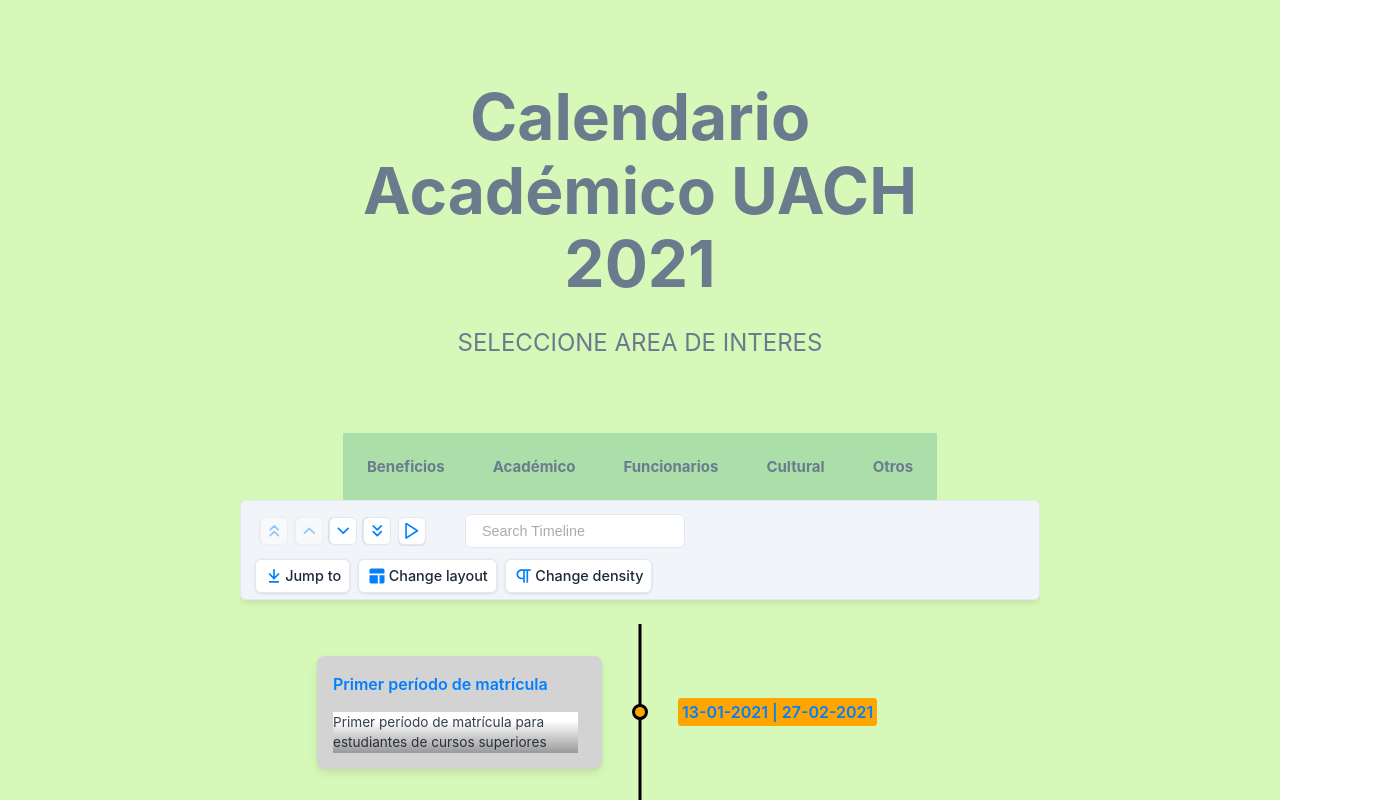
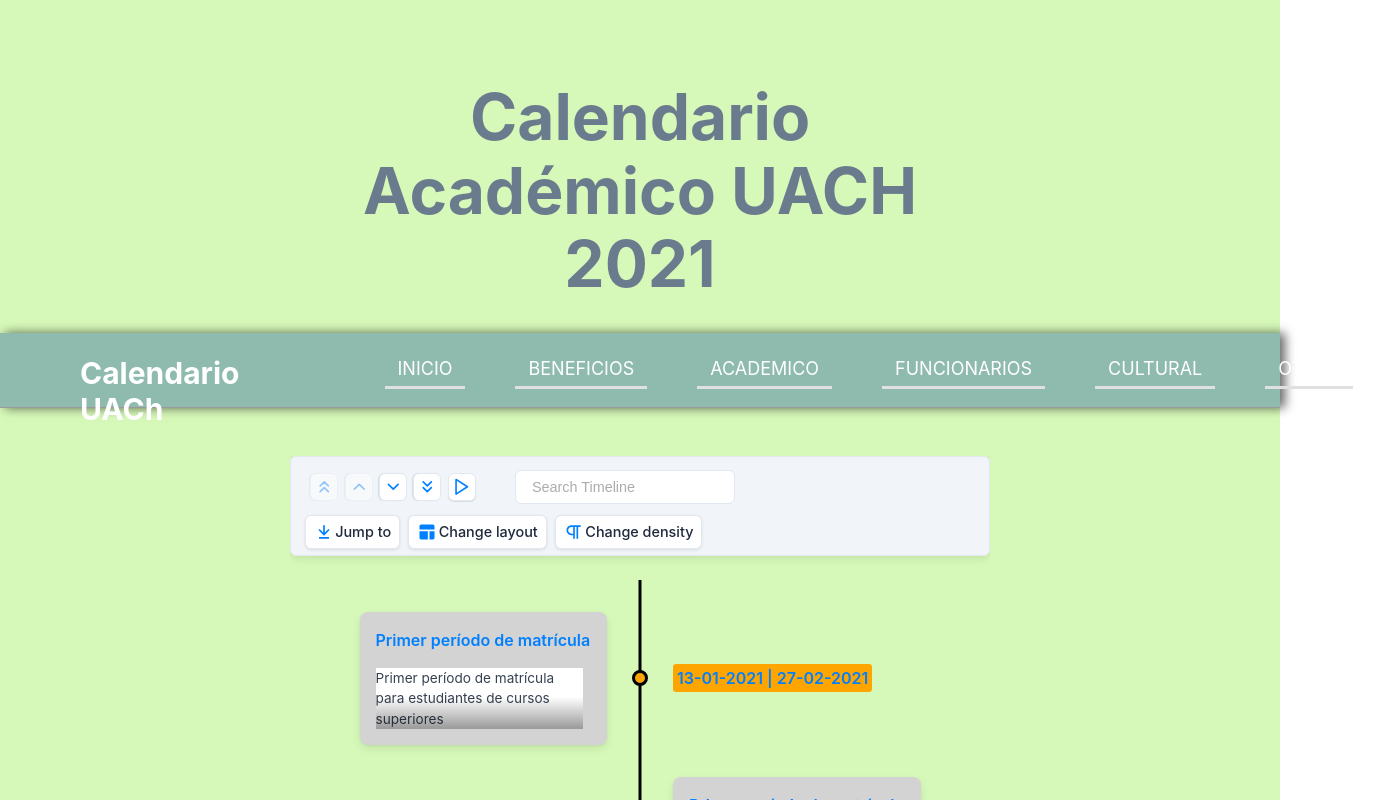
Before and after one commit to isiIH/isi-y-sus-esclavos, a Next.js app: page / in a window 1280 px wide. Shown: the top 800 px of the page, 1378 px wide, since content can reach past the window. Built offline with nearby package versions, Linux system fonts and the light colour scheme.

Commit message:
Puse un menu en la parte superior de la pantalla una y el titulo desaparece una vez se baja (aunque aun falta dejarlo mejor)

```diff
--- a/pages/index.js
+++ b/pages/index.js
@@ -10,58 +10,54 @@
     <Head>
         <title>Calendario Académico</title>
         <link rel="icon" href="/favicon.ico" />
+
+        <script src="https://kit.fontawesome.com/c1eae85dfa.js" crossorigin="anonymous"></script>
+        <script src="app.js" defer></script>
     </Head>
 
     <main>
 
 
+
         <h1 className="title">Calendario Académico UACH 2021</h1>
 
-        <p className="description">
-        SELECCIONE AREA DE INTERES
-        </p>
 
-        <div className="grid">
-        <Link
-            href={{
+        <nav class="menu">
+            <label class="logo">Calendario UACh</label>
+            <ul class="menu-items">
+                <li><Link href={{
                 pathname: "/response",
                 query: { opt: 0 },
-            }}
-        >
-            <a className="card">Beneficios</a>
-        </Link>
-        <Link
-            href={{
+                }}><a>Inicio</a></Link></li>
+                <li><Link href={{
                 pathname: "/response",
-            query: { opt: 1 },
-            }}
-        >
-            <a className="card">Académico</a>
-        </Link>
-        <Link
-            href={{
+                query: { opt: 0 },
+                }}><a href="#">Beneficios</a></Link></li>
+                <li><Link href={{
                 pathname: "/response",
-            query: { opt: 2 },
-            }}
-        >
-            <a className="card">Funcionarios</a>
-        </Link>
-        <Link
-            href={{
+                query: { opt: 0 },
+                }}><a href="#">Academico</a></Link></li>
+                <li><Link href={{
                 pathname: "/response",
-            query: { opt: 2 },
-            }}
-        >
-            <a className="card">Cultural</a>
-        </Link>
-        <Link
-            href={{
+                query: { opt: 0 },
+                }}><a href="#">Funcionarios</a></Link></li>
+                <li><Link href={{
                 pathname: "/response",
-            query: { opt: 2 },
-            }}
-        >
-            <a className="card">Otros</a>
-        </Link>
+                query: { opt: 0 },
+                }}><a href="#"> Cultural</a></Link></li>
+                <li><Link href={{
+                pathname: "/response",
+                query: { opt: 0 },
+                }}><a href="#">Otros</a></Link></li>
+            </ul>
+            <span class="btn-menu">
+                <i class="fa fa-bars"></i>
+            </span>
+
+
+        </nav>
+
+
 
             <div className="uwu" style={{ width: "100%", height: "39.375rem" }}>
                 <Chrono
@@ -83,9 +79,9 @@
                     mode="VERTICAL_ALTERNATING"
                 />
             </div>
-        </div>
 
     </main>
+
 
     <footer>
         <a className="xd" href="https://github.com/isiIH/isi-y-sus-esclavos" target="_blank">
--- a/styles/style.css
+++ b/styles/style.css
@@ -241,3 +241,117 @@
 .xd {
   font-size: 1rem;
 }
+
+.menu{
+  background-color: #8FBBAF;
+  height: 75px;
+  width: 100vw;
+  display: flex;
+  justify-content: space-between;
+  align-items: center;
+  margin-top: 2rem;
+  box-shadow: 5px 0 10px rgba(0,0,0,.6);
+  margin-bottom: 3rem;
+}
+.logo{
+  color:#fff;
+  font-size: 30px;
+  padding: 0 80px;
+  font-weight: bold;
+}
+
+.menu-items{
+  display: flex;
+  list-style: none;
+  margin-right: 30px;
+
+}
+
+.menu-items li{
+  border-radius: 3px;
+  margin: 0 5px;
+}
+
+.menu-items a{
+  padding: 7px 13px;
+  text-decoration: none;
+  font-size: 18px;
+  display: block;
+  text-transform: uppercase;
+  color:#fff;
+
+}
+
+.menu-items a:hover,li.active{
+  background-color: rgba(0,0,0,.3);
+  transition: .4s;
+}
+.btn-menu{
+  margin-right: 30px;
+  font-size: 25px;
+  color:#fff;
+  cursor: pointer;
+  display:none;
+}
+ul.show{
+  top:65px;
+
+}
+
+@media screen and(max-width: 952px){
+  .logo{
+    font-size: 30px;
+    padding-left: 35px;
+  }
+
+  .menu-items li a{
+    font-size: 16px;
+  }
+}
+
+@media screen and(max-width: 858px){
+  .menu{
+    height: 65px;
+  }
+  .btn-menu{
+    display:inline-flex;
+  }
+  .menu-items{
+    position: fixed;
+    width: 100vw;
+    height: calc(100%-65px);
+    background:#414141;
+    top: -100vh;
+    text-align: center;
+    transition: all .4s;
+    flex-direction: column;
+  }
+  .menu-items li{
+    margin: 30px 0 0 0;
+    line-height: 30px;
+  }
+  .menu-items li:hover{
+    background: none;
+  }
+  .menu-items li a{
+    font-size: 20px;
+    color: #fff;
+    font-weight: bold;
+  }
+  .menu-items li a:hover {
+    color: #e9183b;
+  }
+  .logo{
+    font-size: 25px;
+    padding-left: 35px;
+  }
+@media screen and(max-width: 858px) and (orientation:landscape){
+  .menu-items li{
+    margin:5px 0 0 0;
+  }
+  .menu-items{
+    overflow: scroll;
+    height: calc(100%-65px);
+  }
+}
+}
```
Also changed, not shown: pages/app.js (added, +10 -0 lines). Lines whose indentation alone changed are shown as unchanged.
